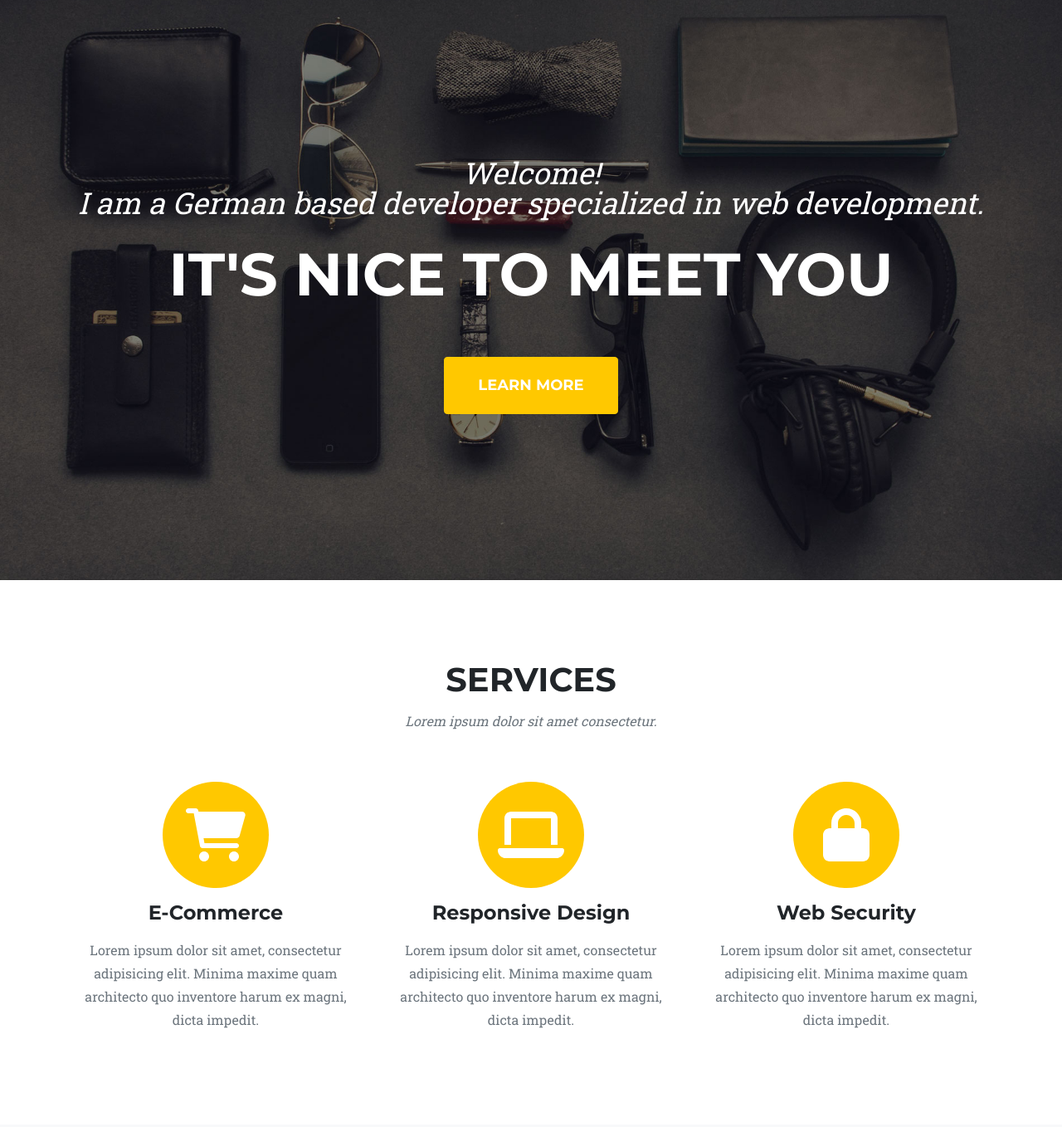
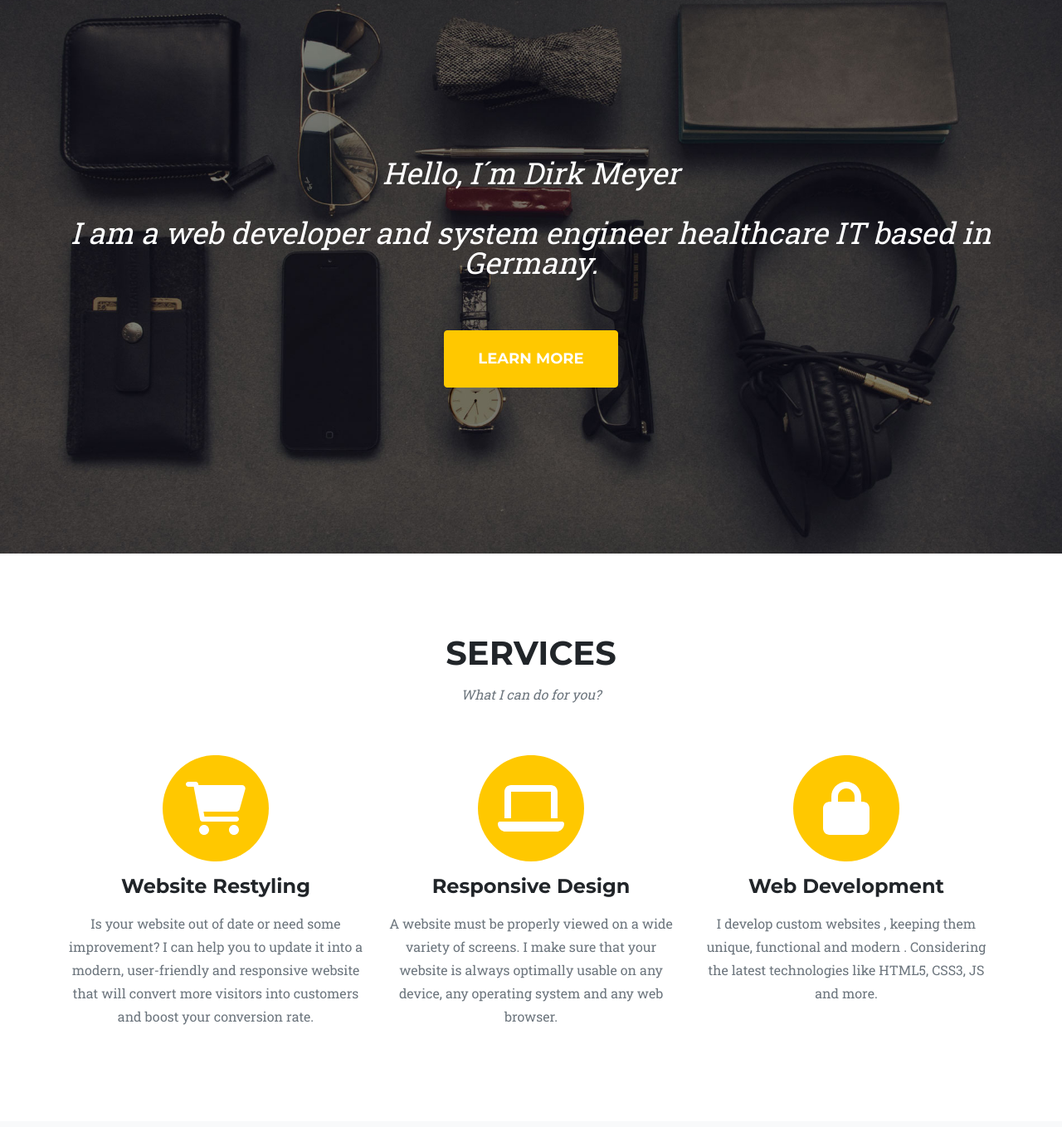
Before and after one commit to DIRKGM/NewPageDirkGM, a website: page index.html in a window 1280 px wide. Shown: the part 82-1440 px from the top of the page at 83% size. Drawn offline with nearby package versions, Linux system fonts and the light colour scheme.

Commit message:
Services

```diff
--- a/index.html
+++ b/index.html
@@ -7,7 +7,7 @@
         <meta name="author" content="" />
         <title>Dirk Meyer</title>
         <!-- Favicon-->
-        <link rel="icon" type="image/x-icon" href="assets/favicon.ico" />
+        <link rel="icon" type="image/x-icon" href="assets/img/hexagon-2307350_1280.png" />
         <!-- Font Awesome icons (free version)-->
         <script src="https://use.fontawesome.com/releases/v6.1.0/js/all.js" crossorigin="anonymous"></script>
         <!-- Google fonts-->
@@ -39,11 +39,12 @@
         <!-- Masthead-->
         <header class="masthead">
             <div class="container">
-                <div class="masthead-subheading">Welcome!
+                <div class="masthead-subheading">Hello, I´m Dirk Meyer
                 </br>
-                    I am a German based developer specialized in web development.
+                </br>
+                    I am a web developer and system engineer healthcare IT based in Germany.
                 </div>
-                <div class="masthead-heading text-uppercase">It's Nice To Meet You</div>
+                <div class="masthead-heading text-uppercase"></div>
                 <a class="btn btn-primary btn-xl text-uppercase" href="#services">Learn more</a>
             </div>
         </header>
@@ -52,7 +53,7 @@
             <div class="container">
                 <div class="text-center">
                     <h2 class="section-heading text-uppercase">Services</h2>
-                    <h3 class="section-subheading text-muted">Lorem ipsum dolor sit amet consectetur.</h3>
+                    <h3 class="section-subheading text-muted">What I can do for you?</h3>
                 </div>
                 <div class="row text-center">
                     <div class="col-md-4">
@@ -60,8 +61,9 @@
                             <i class="fas fa-circle fa-stack-2x text-primary"></i>
                             <i class="fas fa-shopping-cart fa-stack-1x fa-inverse"></i>
                         </span>
-                        <h4 class="my-3">E-Commerce</h4>
-                        <p class="text-muted">Lorem ipsum dolor sit amet, consectetur adipisicing elit. Minima maxime quam architecto quo inventore harum ex magni, dicta impedit.</p>
+                        <h4 class="my-3">Website Restyling</h4>
+                        <p class="text-muted">Is your website out of date or need some improvement? I can help you to update it into a modern, user-friendly and responsive website that will convert more visitors into customers and boost your conversion rate.
+                        </p>
                     </div>
                     <div class="col-md-4">
                         <span class="fa-stack fa-4x">
@@ -69,15 +71,15 @@
                             <i class="fas fa-laptop fa-stack-1x fa-inverse"></i>
                         </span>
                         <h4 class="my-3">Responsive Design</h4>
-                        <p class="text-muted">Lorem ipsum dolor sit amet, consectetur adipisicing elit. Minima maxime quam architecto quo inventore harum ex magni, dicta impedit.</p>
+                        <p class="text-muted">A website must be properly viewed on a wide variety of screens. I make sure that your website is always optimally usable on any device, any operating system and any web browser.</p>
                     </div>
                     <div class="col-md-4">
                         <span class="fa-stack fa-4x">
                             <i class="fas fa-circle fa-stack-2x text-primary"></i>
                             <i class="fas fa-lock fa-stack-1x fa-inverse"></i>
                         </span>
-                        <h4 class="my-3">Web Security</h4>
-                        <p class="text-muted">Lorem ipsum dolor sit amet, consectetur adipisicing elit. Minima maxime quam architecto quo inventore harum ex magni, dicta impedit.</p>
+                        <h4 class="my-3">Web Development</h4>
+                        <p class="text-muted">I develop custom websites , keeping them unique, functional and modern . Considering the latest technologies like HTML5, CSS3, JS and more.</p>
                     </div>
                 </div>
             </div>
@@ -188,7 +190,7 @@
             <div class="container">
                 <div class="text-center">
                     <h2 class="section-heading text-uppercase">About</h2>
-                    <h3 class="section-subheading text-muted">Lorem ipsum dolor sit amet consectetur.</h3>
+                    <h3 class="section-subheading text-muted">My name is Dirk Meyer. My passion is the development of user-friendly websites. I have the necessary skills to create a new, high-quality website or improve existing websites for individuals and organizations, using the latest techniques and trends. I focus on modern and responsive website solutions that are easily updated by the client. If you are looking for a high quality website, feel free to contact me.</h3>
                 </div>
                 <ul class="timeline">
                     <li>
@@ -236,7 +238,7 @@
                             <h4>
                                 Be Part
                                 <br />
-                                Of Our
+                                Of My
                                 <br />
                                 Story!
                             </h4>
```
